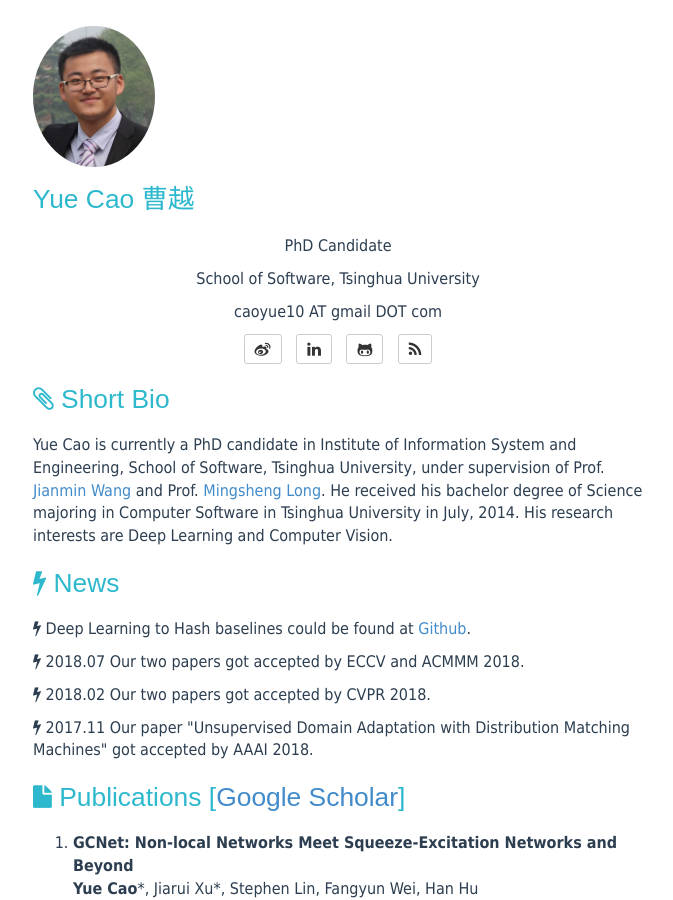
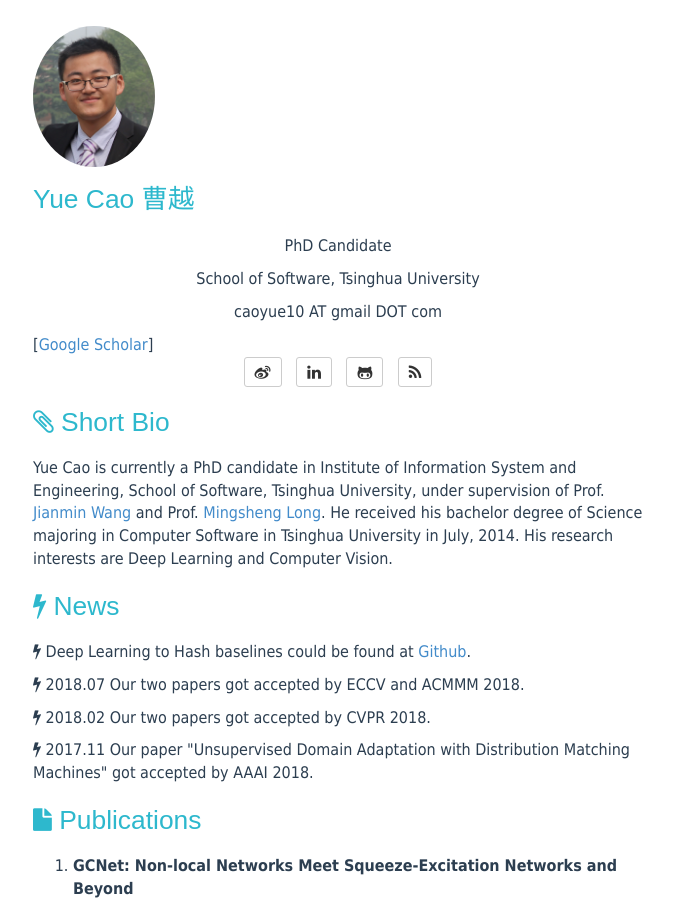
Before and after one commit to caoyue10/caoyue10.github.io, a Jekyll site: the page built from index.html, in a window 1280 px wide and 900 px high. Shown: the whole window, without its empty margins (238-911 px from the left). Built offline with Jekyll 4.4.1, drawn with Linux system fonts in a browser that asks for light colours; the list of posts is cut into pages by our own code.

Commit message:
Update index.html

```diff
--- a/index.html
+++ b/index.html
@@ -107,7 +108,7 @@
     </div>
 <div class="Publications">
     <header>
-        <h1><i class="fa fa-file"></i> Publications [<a href="https://scholar.google.com/citations?user=iRUO1ckAAAAJ&hl=zh-CN" target="_blank">Google Scholar</a>]</h1>
+        <h1><i class="fa fa-file"></i> Publications </h1>
     </header>
     <ol>
 	<li><p><strong>GCNet: Non-local Networks Meet Squeeze-Excitation Networks and Beyond</strong><br>
```
Also changed, not shown: other parts of index.html (+1 -0 lines).
